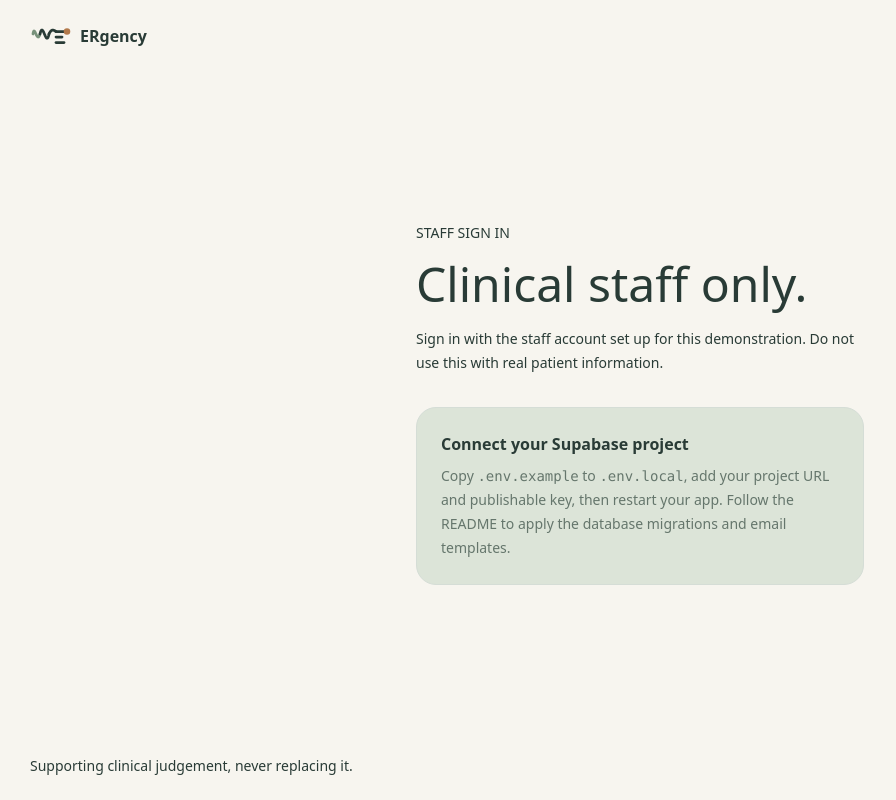
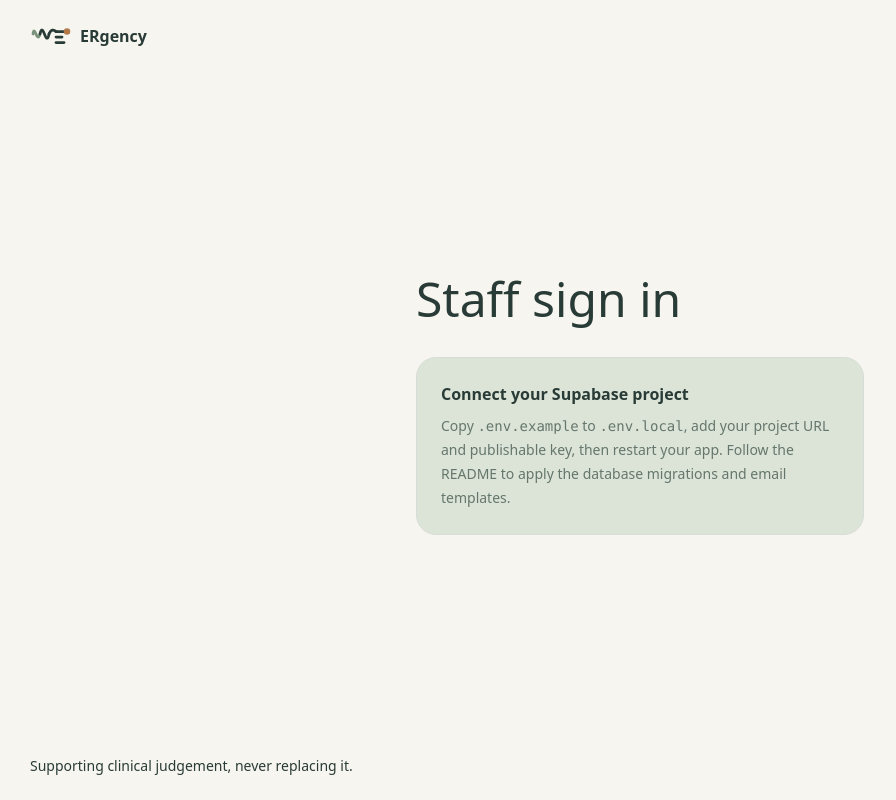
Before and after one commit to nkrishnasridhar/er-triage, a Next.js app: page /login in a window 1280 px wide. Shown: the whole page, without its empty margins (0-896 px from the left). Built offline with nearby package versions, Linux system fonts and the light colour scheme; no server answers.

Commit message:
fix: update login page header and remove unnecessary instructions

```diff
--- a/app/login/page.tsx
+++ b/app/login/page.tsx
@@ -23,12 +23,7 @@ export default async function LoginPage() {
         <BrandMark />
       </Link>
       <div className="mx-auto my-auto w-full max-w-md py-16">
-        <p className="text-body-2 mb-4">STAFF SIGN IN</p>
-        <h1 className="text-h2 mb-4">Clinical staff only.</h1>
-        <p className="mb-8 text-sm leading-6">
-          Sign in with the staff account set up for this demonstration. Do not use
-          this with real patient information.
-        </p>
+        <h1 className="text-h2 mb-8">Staff sign in</h1>
         {configured ? <LoginForm /> : <SetupNotice />}
       </div>
       <p className="text-sm">Supporting clinical judgement, never replacing it.</p>
```
